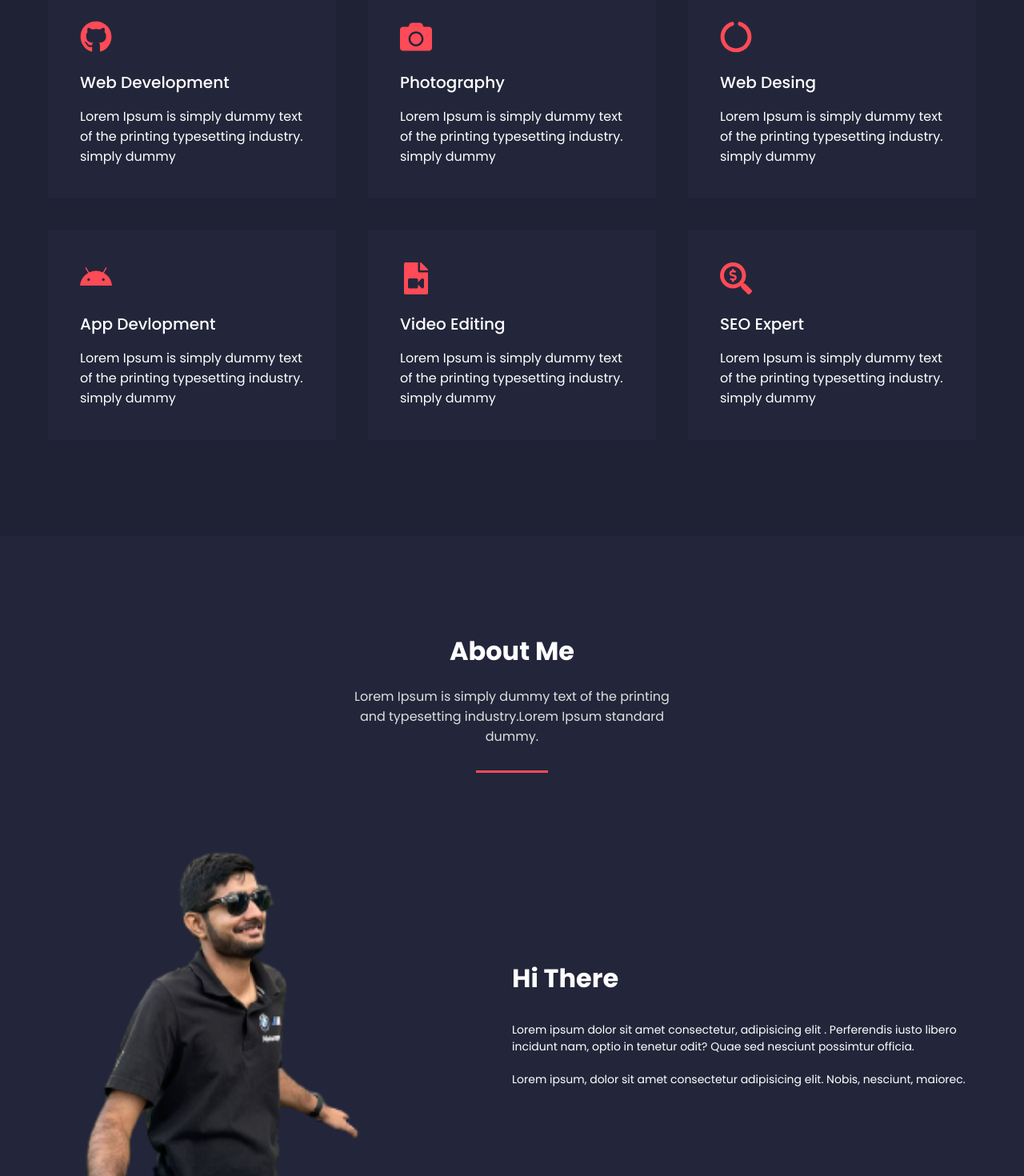
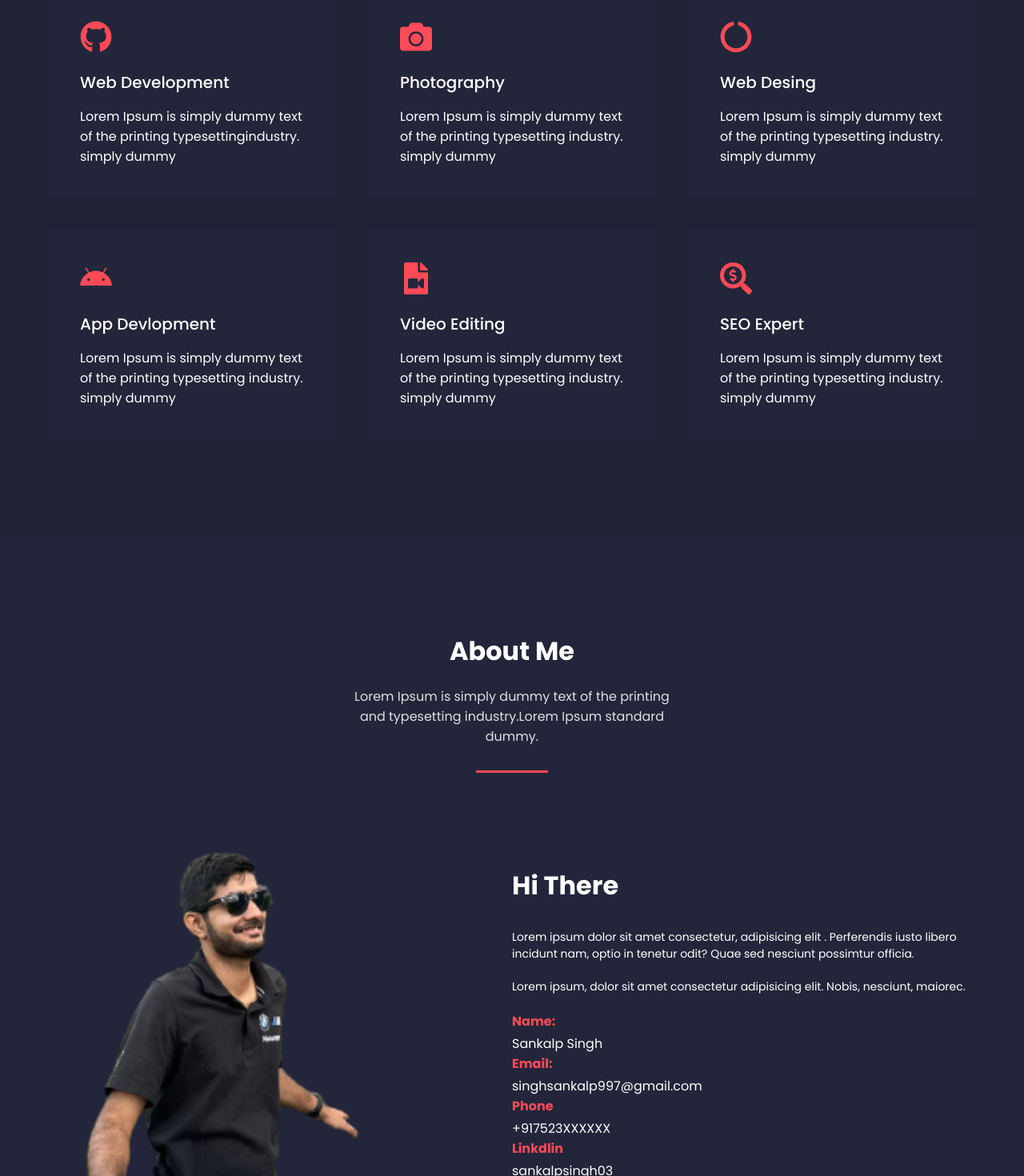
Before and after one commit to Sankalpcreat/protfolio, a React (Create React App) app: page / in a window 1280 px wide. Shown: the part 1180-2650 px from the top of the page at 80% size. Built offline with nearby package versions, Linux system fonts and the light colour scheme.

Commit message:
sixth-commit

```diff
--- a/src/App.css
+++ b/src/App.css
@@ -216,3 +216,15 @@ margin-bottom: 20px;
 .about__info-p2{
   font-size: 14px;
 }
+.info__contacts{
+  margin-top: 20px;
+}
+.info__contacts strong{
+  color: #ff4a57;
+}
+.info__contacts p {
+margin-top: 3px;
+}
+.info__contacts .col-6{
+  margin-right: 22px;
+}
--- a/src/components/About.js
+++ b/src/components/About.js
@@ -4,7 +4,18 @@ const About = () => {
     const [header]=React.useState({subHeader:'About Me',
     text:
     'Lorem Ipsum is simply dummy text of the printing and typesetting industry.Lorem Ipsum standard dummy.'})
-  return (
+
+    const [state]=React.useState([
+        {id:1,title:'Name:',text: 'Sankalp Singh'},
+        {id:1,title:'Email:',text: 'singhsankalp997@gmail.com'},
+        {id:1,title:'Phone',text: '+917523XXXXXX'},
+        {id:1,title:'Linkdlin',text: 'sankalpsingh03'}
+    ])
+
+
+
+
+    return (
     <div className='about'>
         <div className='container'>
          <div className='common'>
@@ -32,7 +43,13 @@ const About = () => {
                 </div>
                 <div className="info__contacts">
                     <div className="row">
-                        <div className="col-6"></div>
+                        {state.map(info =>(
+                          <div className="col-6">
+                          <strong>{info.title}</strong>
+                          <p>{info.text}</p>
+                      </div>
+                        ))}
+
                     </div>
                 </div>
             </div>
--- a/src/components/Service.js
+++ b/src/components/Service.js
@@ -9,48 +9,42 @@ const Service = () => {
       icon: <FaGithub className="commonIcons" />,
       heading: "Web Development",
       text:
-        "Lorem Ipsum is simply dummy text of the printing typesetting\
-      industry. simply dummy",
+        "Lorem Ipsum is simply dummy text of the printing typesettingindustry. simply dummy",
     },
     {
       id: 2,
       icon: <FaCamera className="commonIcons" />,
       heading: "Photography",
       text:
-        "Lorem Ipsum is simply dummy text of the printing typesetting\
-        industry. simply dummy",
+        "Lorem Ipsum is simply dummy text of the printing typesetting industry. simply dummy",
     },
     {
       id: 3,
       icon: <FaCircleNotch className="commonIcons" />,
       heading: "Web Desing",
       text:
-        "Lorem Ipsum is simply dummy text of the printing typesetting\
-        industry. simply dummy",
+        "Lorem Ipsum is simply dummy text of the printing typesetting industry. simply dummy",
     },
     {
       id: 4,
       icon: <FaAndroid className="commonIcons" />,
       heading: "App Devlopment",
       text:
-        "Lorem Ipsum is simply dummy text of the printing typesetting\
-        industry. simply dummy",
+        "Lorem Ipsum is simply dummy text of the printing typesetting industry. simply dummy",
     },
     {
       id: 5,
       icon: <FaFileVideo className="commonIcons" />,
       heading: "Video Editing",
       text:
-        "Lorem Ipsum is simply dummy text of the printing typesetting\
-        industry. simply dummy",
+        "Lorem Ipsum is simply dummy text of the printing typesetting industry. simply dummy",
     },
     {
       id: 6,
       icon: <FaSearchDollar className="commonIcons" />,
       heading: "SEO Expert",
       text:
-        "Lorem Ipsum is simply dummy text of the printing typesetting\
-        industry. simply dummy",
+        "Lorem Ipsum is simply dummy text of the printing typesetting industry. simply dummy",
     },
   ]);
   return (
```
